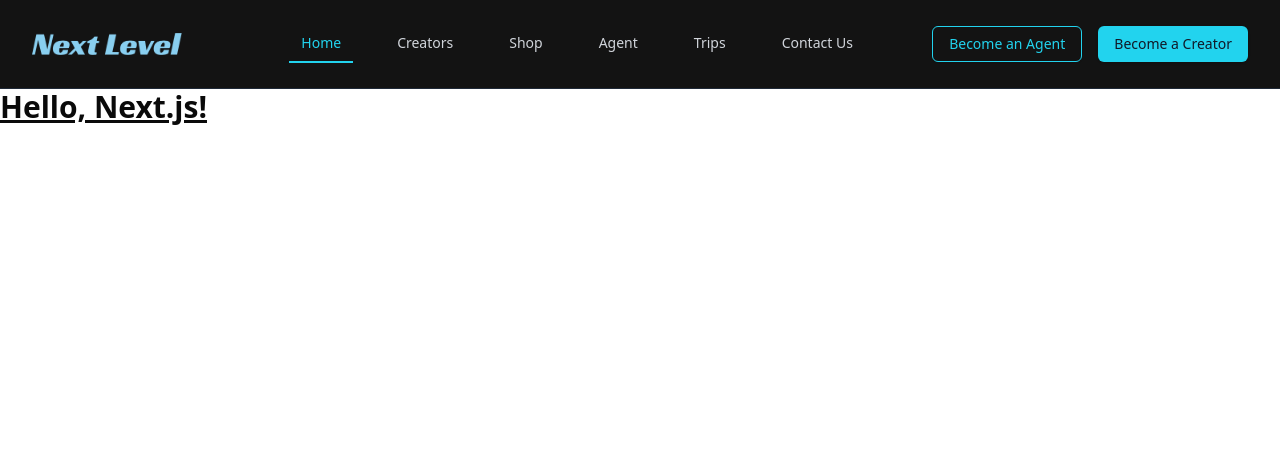
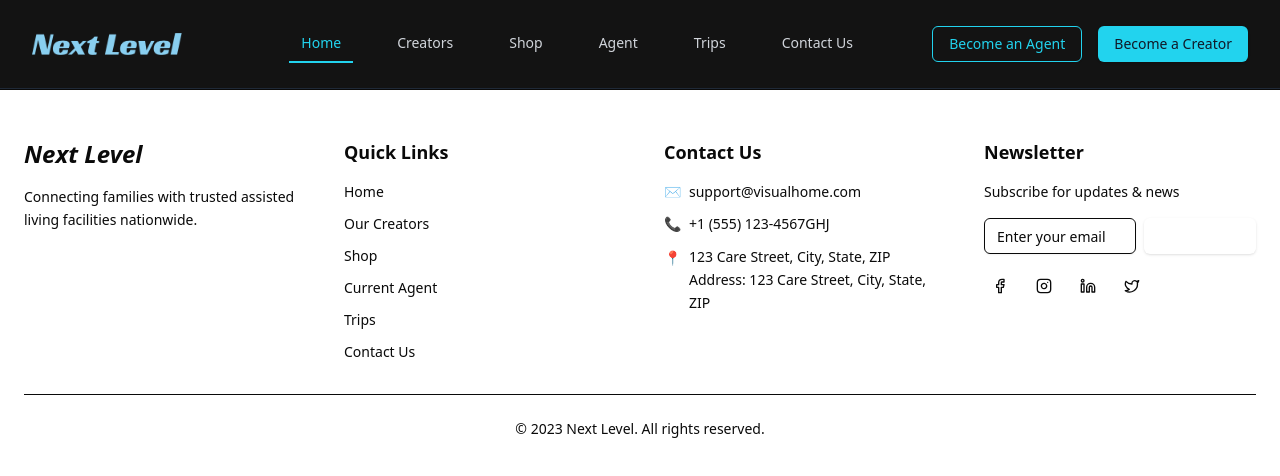
Before and after one commit to fsdteam8/amedka05-frontend, a Next.js app: page / in a window 1280 px wide. Shown: the top 476 px of the page. Built offline with nearby package versions, Linux system fonts and the light colour scheme.

Commit message:
add footer

```diff
--- a/src/app/layout.tsx
+++ b/src/app/layout.tsx
@@ -2,6 +2,7 @@ import type { Metadata } from "next";
 import localFont from "next/font/local";
 import "./globals.css";
 import { Navbar } from "@/components/Shared/Navbar";
+import { Footer } from "@/components/Shared/Footer";
 
 const geistSans = localFont({
   src: "./fonts/GeistVF.woff",
@@ -31,6 +32,7 @@ export default function RootLayout({
       >
         <Navbar/>
         {children}
+        <Footer/>
       </body>
     </html>
   );
--- a/src/app/not-found.tsx
+++ b/src/app/not-found.tsx
@@ -1,4 +1,3 @@
-import Loader from "@/components/Shared/Loader";
 
 export default function NotFound() {
   return (
--- a/src/app/page.tsx
+++ b/src/app/page.tsx
@@ -2,8 +2,8 @@
 
 export default function Home() {
   return (
-<div>
-    <h1 className="text-3xl font-bold underline">Hello, Next.js!</h1>
-</div>
+    <div>
+      {/* <h1 className="text-3xl font-bold underline">Hello, Next.js!</h1> */}
+    </div>
   );
 }
--- /dev/null
+++ b/src/components/Shared/Footer.tsx
@@ -0,0 +1,152 @@
+import { Button } from "@/components/ui/button"
+import { Input } from "@/components/ui/input"
+import { Facebook, Instagram, Linkedin, Twitter } from "lucide-react"
+
+export function Footer() {
+  return (
+    <footer className="bg-[color:var(--footer-background)] text-[color:var(--footer-foreground)] border-t border-[color:var(--footer-border)]">
+      <div className="container mx-auto px-6 py-12">
+        <div className="grid grid-cols-1 md:grid-cols-2 lg:grid-cols-4 gap-8 lg:gap-12">
+          {/* Brand Section */}
+          <div className="lg:col-span-1">
+            <h2 className="text-2xl font-bold text-[color:var(--footer-accent)] mb-4 italic">Next Level</h2>
+            <p className="text-[color:var(--footer-muted)] text-sm leading-relaxed">
+              Connecting families with trusted assisted living facilities nationwide.
+            </p>
+          </div>
+
+          {/* Quick Links */}
+          <div className="lg:col-span-1">
+            <h3 className="text-lg font-semibold mb-4 text-[color:var(--footer-foreground)]">Quick Links</h3>
+            <nav className="space-y-3">
+              <a
+                href="#"
+                className="block text-[color:var(--footer-muted)] hover:text-[color:var(--footer-foreground)] transition-colors text-sm"
+              >
+                Home
+              </a>
+              <a
+                href="#"
+                className="block text-[color:var(--footer-muted)] hover:text-[color:var(--footer-foreground)] transition-colors text-sm"
+              >
+                Our Creators
+              </a>
+              <a
+                href="#"
+                className="block text-[color:var(--footer-muted)] hover:text-[color:var(--footer-foreground)] transition-colors text-sm"
+              >
+                Shop
+              </a>
+              <a
+                href="#"
+                className="block text-[color:var(--footer-muted)] hover:text-[color:var(--footer-foreground)] transition-colors text-sm"
+              >
+                Current Agent
+              </a>
+              <a
+                href="#"
+                className="block text-[color:var(--footer-muted)] hover:text-[color:var(--footer-foreground)] transition-colors text-sm"
+              >
+                Trips
+              </a>
+              <a
+                href="#"
+                className="block text-[color:var(--footer-muted)] hover:text-[color:var(--footer-foreground)] transition-colors text-sm"
+              >
+                Contact Us
+              </a>
+            </nav>
+          </div>
+
+          {/* Contact Us */}
+          <div className="lg:col-span-1">
+            <h3 className="text-lg font-semibold mb-4 text-[color:var(--footer-foreground)]">Contact Us</h3>
+            <div className="space-y-3">
+              <div className="flex items-center gap-2">
+                <span className="text-yellow-400 text-sm">✉</span>
+                <a
+                  href="mailto:support@visualhome.com"
+                  className="text-[color:var(--footer-muted)] hover:text-[color:var(--footer-foreground)] transition-colors text-sm"
+                >
+                  support@visualhome.com
+                </a>
+              </div>
+              <div className="flex items-center gap-2">
+                <span className="text-green-400 text-sm">📞</span>
+                <a
+                  href="tel:+15551234567"
+                  className="text-[color:var(--footer-muted)] hover:text-[color:var(--footer-foreground)] transition-colors text-sm"
+                >
+                  +1 (555) 123-4567GHJ
+                </a>
+              </div>
+              <div className="flex items-start gap-2">
+                <span className="text-red-400 text-sm mt-0.5">📍</span>
+                <address className="text-[color:var(--footer-muted)] text-sm not-italic leading-relaxed">
+                  123 Care Street, City, State, ZIP
+                  <br />
+                  Address: 123 Care Street, City, State, ZIP
+                </address>
+              </div>
+            </div>
+          </div>
+
+          {/* Newsletter */}
+          <div className="lg:col-span-1">
+            <h3 className="text-lg font-semibold mb-4 text-[color:var(--footer-foreground)]">Newsletter</h3>
+            <p className="text-[color:var(--footer-muted)] text-sm mb-4">Subscribe for updates & news</p>
+            <div className="flex gap-2 mb-4">
+              <Input
+                type="email"
+                placeholder="Enter your email"
+                className="bg-[color:var(--footer-background)] border-[color:var(--footer-border)] text-[color:var(--footer-foreground)] placeholder:text-[color:var(--footer-muted)] focus:border-[color:var(--footer-accent)] flex-1"
+              />
+              <Button className="bg-[color:var(--footer-accent)] hover:bg-[color:var(--footer-accent)]/80 text-white px-6 whitespace-nowrap">
+                Subscribe
+              </Button>
+            </div>
+
+            {/* Social Media Icons */}
+            <div className="flex gap-3">
+              <a
+                href="#"
+                className="w-8 h-8 bg-[color:var(--footer-border)] hover:bg-[color:var(--footer-accent)] rounded flex items-center justify-center transition-colors group"
+                aria-label="Facebook"
+              >
+                <Facebook className="w-4 h-4 text-[color:var(--footer-muted)] group-hover:text-white" />
+              </a>
+              <a
+                href="#"
+                className="w-8 h-8 bg-[color:var(--footer-border)] hover:bg-[color:var(--footer-accent)] rounded flex items-center justify-center transition-colors group"
+                aria-label="Instagram"
+              >
+                <Instagram className="w-4 h-4 text-[color:var(--footer-muted)] group-hover:text-white" />
+              </a>
+              <a
+                href="#"
+                className="w-8 h-8 bg-[color:var(--footer-border)] hover:bg-[color:var(--footer-accent)] rounded flex items-center justify-center transition-colors group"
+                aria-label="LinkedIn"
+              >
+                <Linkedin className="w-4 h-4 text-[color:var(--footer-muted)] group-hover:text-white" />
+              </a>
+              <a
+                href="#"
+                className="w-8 h-8 bg-[color:var(--footer-border)] hover:bg-[color:var(--footer-accent)] rounded flex items-center justify-center transition-colors group"
+                aria-label="Twitter"
+              >
+                <Twitter className="w-4 h-4 text-[color:var(--footer-muted)] group-hover:text-white" />
+              </a>
+            </div>
+          </div>
+        </div>
+
+        {/* Copyright */}
+        <div className="border-t border-[color:var(--footer-border)] mt-8 pt-6">
+          <p className="text-center text-[color:var(--footer-muted)] text-sm">
+            © 2023 Next Level. All rights reserved.
+          </p>
+        </div>
+      </div>
+    </footer>
+  )
+}
--- /dev/null
+++ b/src/components/ui/input.tsx
@@ -0,0 +1,22 @@
+import * as React from "react"
+
+import { cn } from "@/lib/utils"
+
+const Input = React.forwardRef<HTMLInputElement, React.ComponentProps<"input">>(
+  ({ className, type, ...props }, ref) => {
+    return (
+      <input
+        type={type}
+        className={cn(
+          "flex h-9 w-full rounded-md border border-input bg-transparent px-3 py-1 text-base shadow-sm transition-colors file:border-0 file:bg-transparent file:text-sm file:font-medium file:text-foreground placeholder:text-muted-foreground focus-visible:outline-none focus-visible:ring-1 focus-visible:ring-ring disabled:cursor-not-allowed disabled:opacity-50 md:text-sm",
+          className
+        )}
+        ref={ref}
+        {...props}
+      />
+    )
+  }
+)
+Input.displayName = "Input"
+
+export { Input }
```
